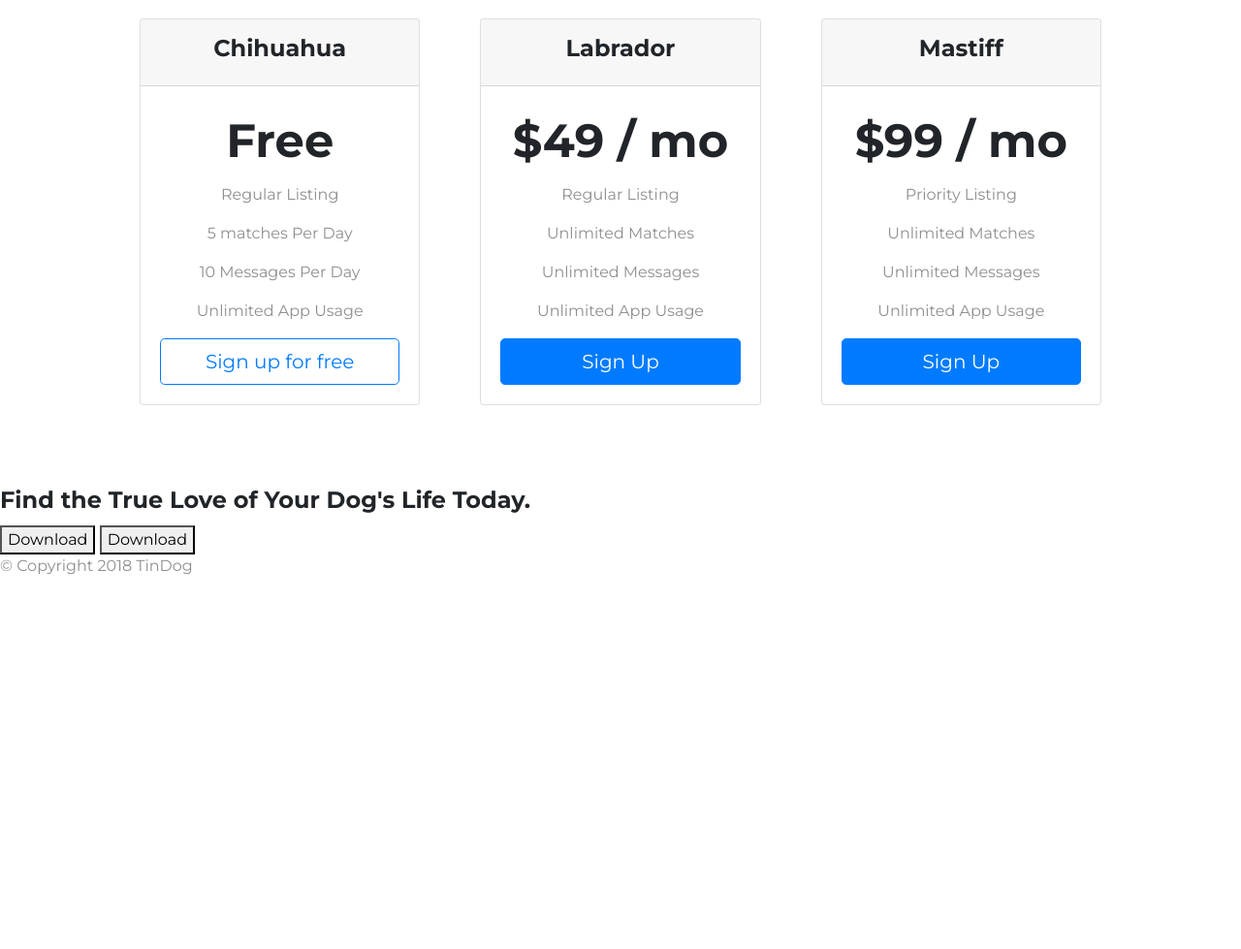
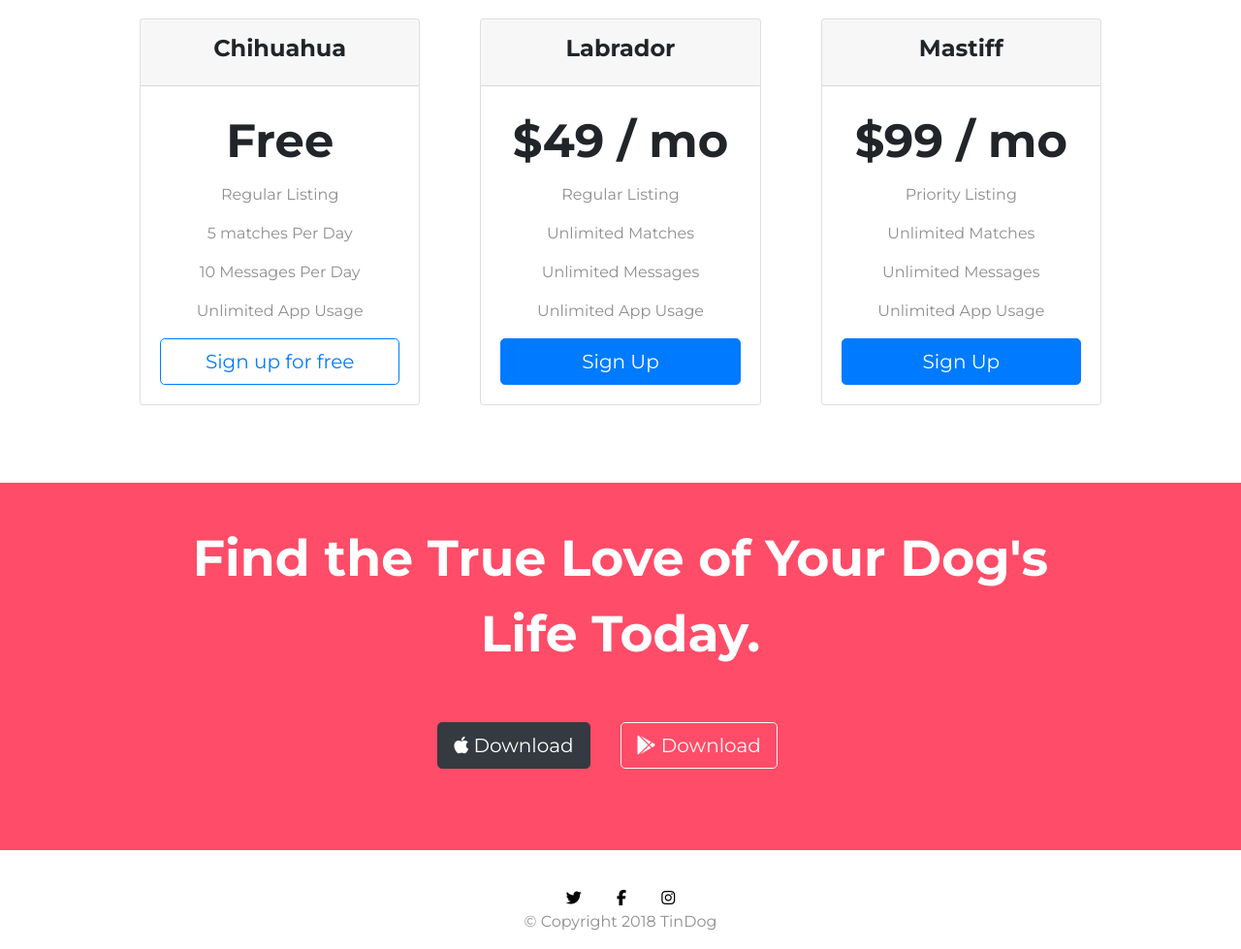
Before and after one commit to Asilver111/Tindog, a plain HTML site: page index.html in a window 1280 px wide. Shown: the part 1914-2893 px from the top of the page at 97% size. Before the commit the page ends 2526 px from the top, so only its background shows below. Drawn offline with nearby package versions, Linux system fonts and the light colour scheme.

Commit message:
Version 1.01

```diff
--- a/css/styles.css
+++ b/css/styles.css
@@ -117,3 +117,31 @@ padding: 7% 15%;
 .card{
   margin:1rem;
 }
+#cta{
+  background-color: #ff4c68;
+  text-align: center;
+  color: #fff;
+  padding: 3% 15%;
+}
+
+#footer{
+  margin-top: 3%;
+  background-color: #fff;
+  text-align: center;
+}
+.footer-icon{
+  color: black;
+padding: 1rem;
+}
+
+
+@media (max-width: 991px){
+  #title{
+    text-align: center;
+  }
+  .title-img{
+    position: static;
+    transform: rotate(0);
+    margin: auto;
+  }
+}
--- a/index.html
+++ b/index.html
@@ -131,7 +131,7 @@
   <!-- Press -->
 
   <section id="press">
-    <img class="press-img" src="images/techcrunch.png" alt="tc-logo">
+    <img class="press-img" src="images/TechCrunch.png" alt="tc-logo">
     <img class="press-img" src="images/tnw.png" alt="tnw-logo">
     <img class="press-img" src="images/bizinsider.png" alt="biz-insider-logo">
     <img class="press-img" src="images/mashable.png" alt="mashable-logo">
@@ -195,55 +195,6 @@
         </div>
       </div>
     </div>
-    <!-- <div class="card-deck mb-3 text-center">
-      <div class="card shadow-sm col-lg-4 col-md-6">
-        <div class="card-header">
-          <h4 class="my-0 font-weight-normal">Chihuahua</h4>
-        </div>
-        <div class="card-body">
-          <h1 class="card-title pricing-card-title">Free</h1>
-          <ul class="list-unstyled mt-3 mb-4">
-            <li>Regular Listing</li>
-            <li>5 matches Per Day</li>
-            <li>10 Messages Per Day</li>
-            <li>Unlimited App Usage</li>
-          </ul>
-          <button type="button" class="btn btn-lg btn-block btn-outline-primary">Sign up for free</button>
-        </div>
-      </div>
-      <div class="card shadow-sm col-lg-4 col-md-6">
-        <div class="card-header">
-          <h4 class="my-0 font-weight-normal">Labrador</h4>
-        </div>
-        <div class="card-body">
-          <h1 class="card-title pricing-card-title">$49 <small class="text-muted">/ mo</small></h1>
-          <ul class="list-unstyled mt-3 mb-4">
-            <li>Express Listing</li>
-            <li>Unlimited Matches</li>
-            <li>Unlimited Messeges </li>
-            <li>Unlimited App Usage</li>
-            <li></li>
-          </ul>
-          <button type="button" class="btn btn-lg btn-block btn-primary">Sign Up</button>
-        </div>
-      </div>
-      <div class="card shadow-sm col-lg-4">
-        <div class="card-header">
-          <h4 class="my-0 font-weight-normal">Mastiff</h4>
-        </div>
-        <div class="card-body">
-          <h1 class="card-title pricing-card-title">$99 <small class="text-muted">/ mo</small></h1>
-          <ul class="list-unstyled mt-3 mb-4">
-            <li>Pirority Listing</li>
-            <li>Unlimited Matches</li>
-            <li>Unlimited Messeges </li>
-            <li>Unlimited App Usage</li>
-          </ul>
-          <button type="button" class="btn btn-lg btn-block btn-primary">Sign Up</button>
-        </div>
-      </div>
-    </div> -->
-
   </section>
 
 
@@ -251,9 +202,9 @@
 
   <section id="cta">
 
-    <h3>Find the True Love of Your Dog's Life Today.</h3>
-    <button type="button">Download</button>
-    <button type="button">Download</button>
+    <h3 class="heading">Find the True Love of Your Dog's Life Today.</h3>
+    <button type="button" class="btn btn-dark btn-lg down-btn"><i class="fab fa-apple"></i> Download</button>
+    <button type="button" class="btn btn-outline-light btn-lg down-btn"><i class="fab fa-google-play"></i> Download</button>
 
   </section>
 
@@ -261,7 +212,9 @@
   <!-- Footer -->
 
   <footer id="footer">
-
+    <a class="footer-icon" href="https://Twitter.com"><i class="fab fa-twitter"></i></a>
+    <a class="footer-icon" href="https://www.Facebook.com"><i class="fab fa-facebook-f"></i></a>
+    <a class="footer-icon" href="https://www.Instagram.com"><i class="fab fa-instagram"></i></a>
     <p>© Copyright 2018 TinDog</p>
 
   </footer>
```
